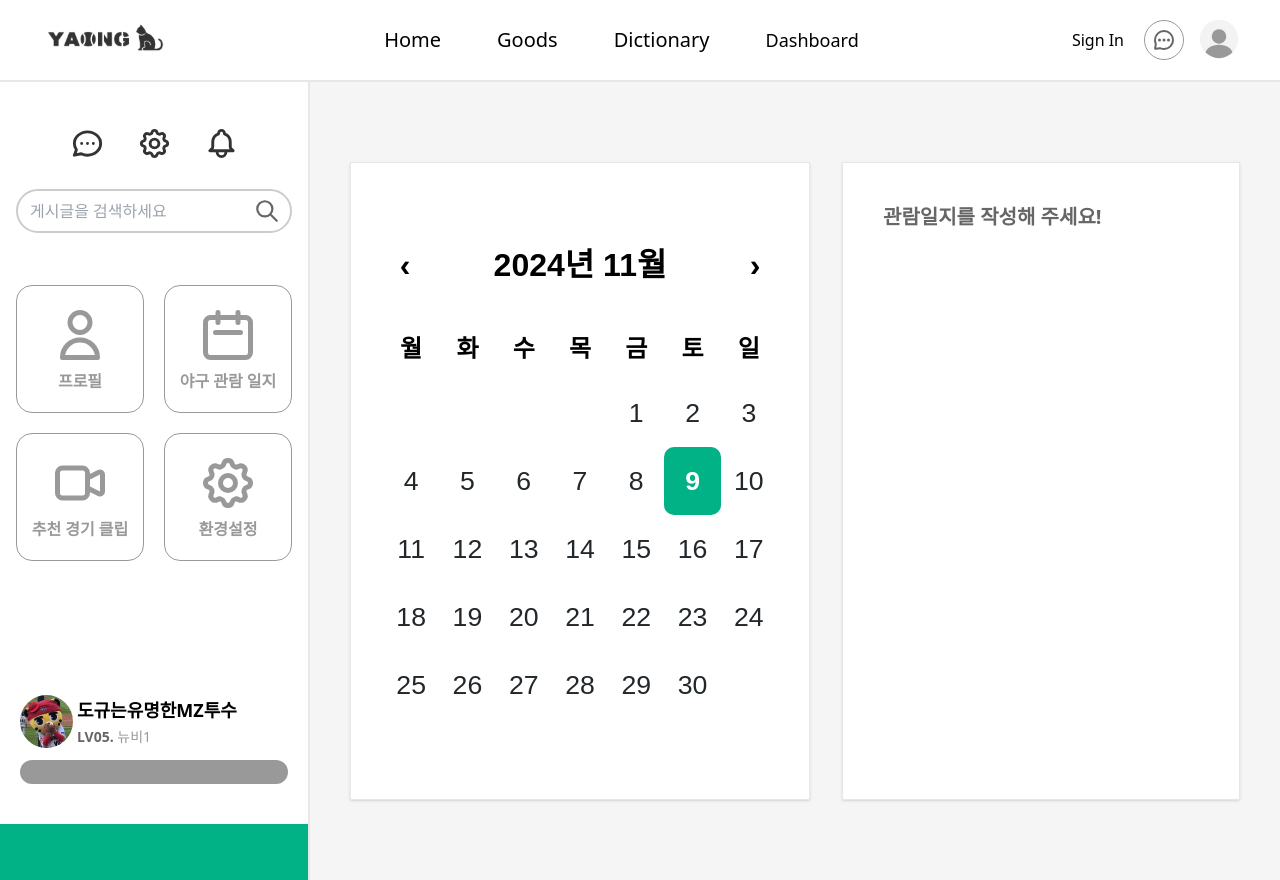
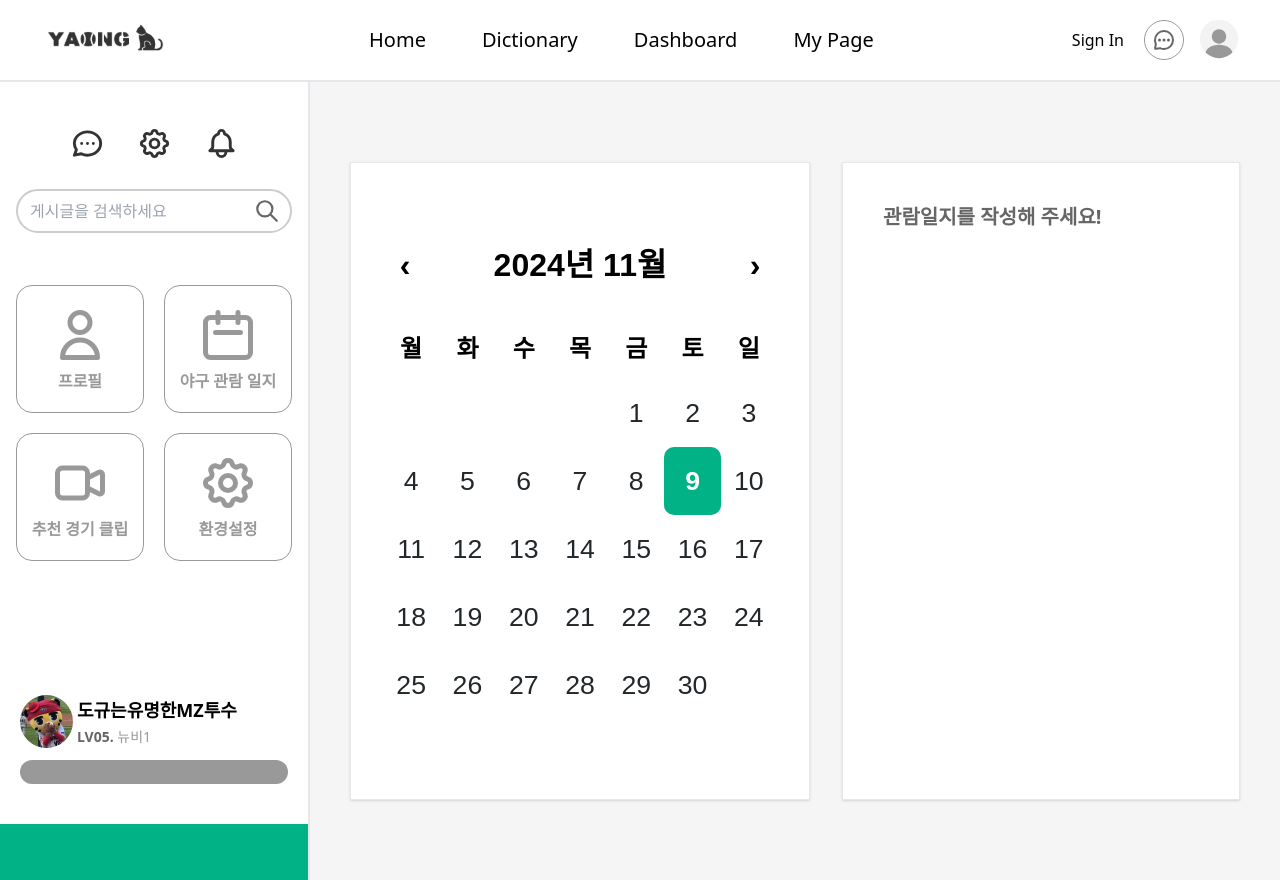
Before and after one commit to komg00/web-front, a React (Create React App) app: page /mypage/diary in a window 1280 px wide. Built offline with nearby package versions, Linux system fonts and the light colour scheme.

Commit message:
[feat] Add responsive design for Header

```diff
--- a/src/components/layout/Header.tsx
+++ b/src/components/layout/Header.tsx
@@ -1,24 +1,29 @@
-import React from "react";
+import React, { useState } from "react";
 import { Link, useNavigate } from "react-router-dom";
+import { HiMenu, HiX } from "react-icons/hi";
 
 export default function Header() {
   const navigate = useNavigate();
+  const [menuOpen, setMenuOpen] = useState(false);
 
   return (
     <header className="w-full flex items-center justify-between px-9 py-4 bg-white border-b-2 border-gray-200">
-      <img src={"/assets/images/logo.svg"} alt="logo" />
-      <div className="flex items-center space-x-14">
+      <img
+        src={"/assets/images/logo.svg"}
+        alt="logo"
+        className="cursor-pointer"
+        onClick={() => navigate("/home")}
+      />
+      <div
+        className={`${
+          menuOpen ? "flex" : "hidden"
+        } md:flex flex-col md:flex-row items-center space-y-4 md:space-y-0 space-x-0 md:space-x-5 lg:space-x-14 absolute md:relative top-16 right-0 md:top-0 bg-white md:bg-transparent w-full md:w-auto border-b-2 border-gray-200 md:border-0 p-4 md:p-0 z-10`}
+      >
         <Link
           to="/home"
           className="dark2 hover:text-black hover:font-semibold text-xl"
         >
           Home
-        </Link>
-        <Link
-          to="/goods"
-          className="dark2 hover:text-black hover:font-semibold text-xl"
-        >
-          Goods
         </Link>
         <Link
           to="/dictionary"
@@ -28,14 +33,29 @@ export default function Header() {
         </Link>
         <Link
           to="/dashboard"
-          className="dark2 hover:text-black hover:font-semibold text-lg"
+          className="dark2 hover:text-black hover:font-semibold text-xl"
         >
           Dashboard
         </Link>
+        <Link
+          to="/mypage"
+          className="dark2 hover:text-black hover:font-semibold text-xl"
+        >
+          My Page
+        </Link>
       </div>
       <div className="flex items-center justify-center space-x-3">
-        <button className="dark2 hover:black mx-2">Sign In</button>
-        <img src={"/assets/images/chat.svg"} alt="chat" />
+        <button
+          className="dark2 hover:text-black hover:font-semibold mx-2 cursor-pointer"
+          onClick={() => navigate("/signin")}
+        >
+          Sign In
+        </button>
+        <img
+          src={"/assets/images/chat.svg"}
+          alt="chat"
+          className="cursor-pointer"
+        />
         <img
           src={"/assets/images/default_profile.svg"}
           alt="profile"
@@ -43,6 +63,20 @@ export default function Header() {
           className="cursor-pointer"
         />
       </div>
+
+      {/* Menu for mobile */}
+      <div className="md:hidden flex items-center mr-4">
+        <button
+          onClick={() => setMenuOpen(!menuOpen)}
+          className="text-2xl focus:outline-none absolute z-20"
+        >
+          {menuOpen ? (
+            <HiX size={30} color="#666" />
+          ) : (
+            <HiMenu size={30} color="#666" />
+          )}
+        </button>
+      </div>
     </header>
   );
 }
```
